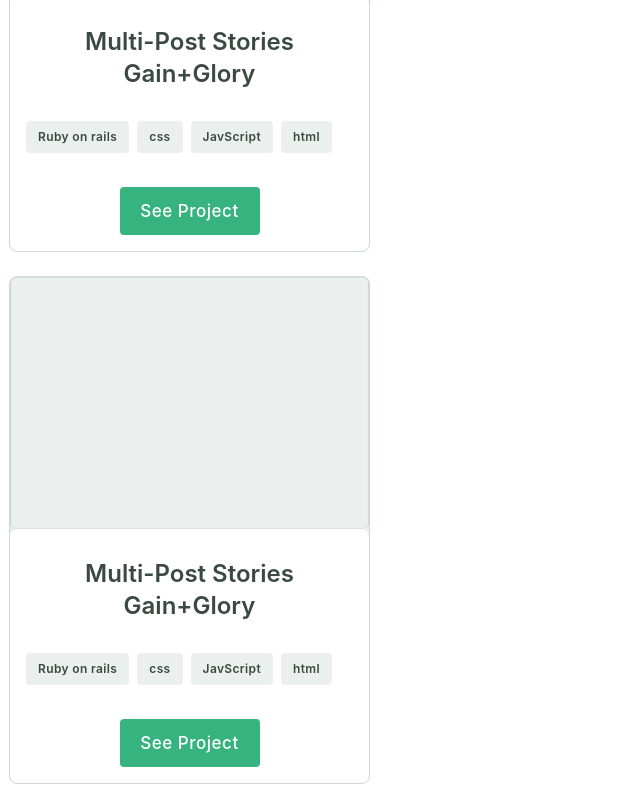
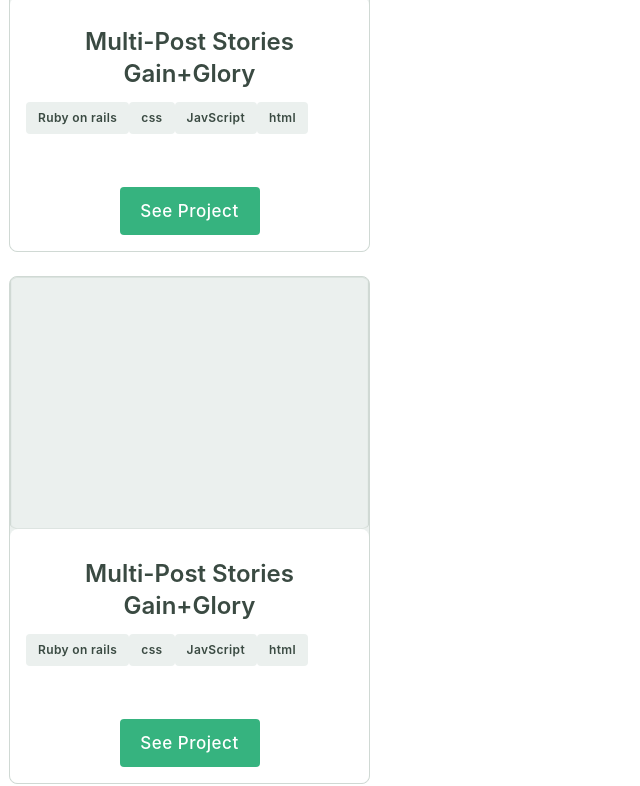
Before and after one commit to norbiboy1/Portfolio-desktop-and-mobile-version, a plain HTML site: page portfolio.html in a window 1280 px wide. Shown: the part 1312-2098 px from the top of the page, without its empty margins (0-640 px from the left). Drawn offline with Linux system fonts and the light colour scheme.

Commit message:
Added float to the list of technologies for the pair-programming exercise

```diff
--- a/portfolio.css
+++ b/portfolio.css
@@ -322,9 +322,12 @@ body {
   gap: 8px;
   padding: 0;
   margin: 0;
-  display: flex;
-  flex-direction: row;
-  align-items: center;
+  align-items: center;
+  display: block;
+}
+
+.list-languages > li {
+  float: left;
 }
 
 .ruby {
```
